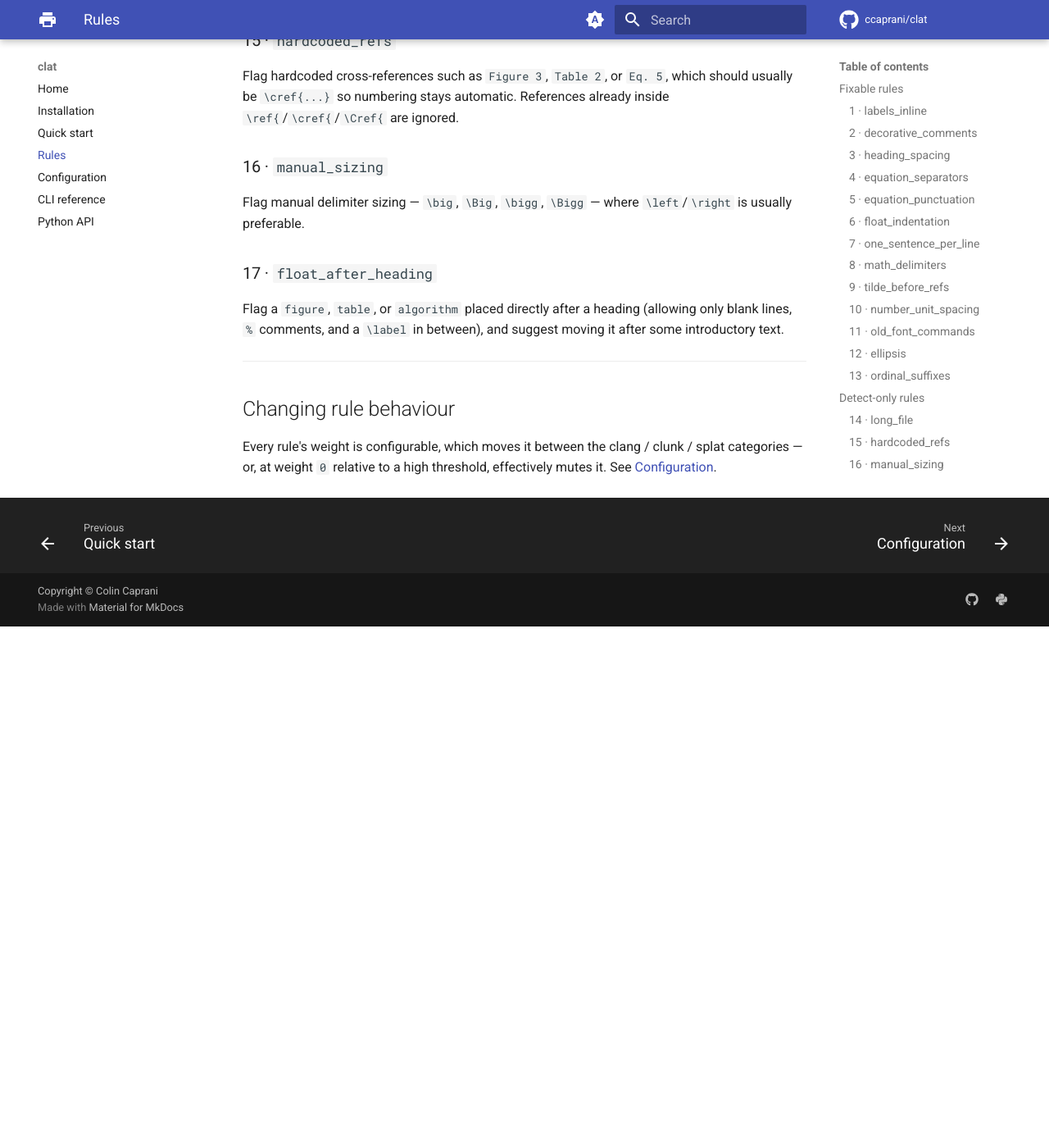
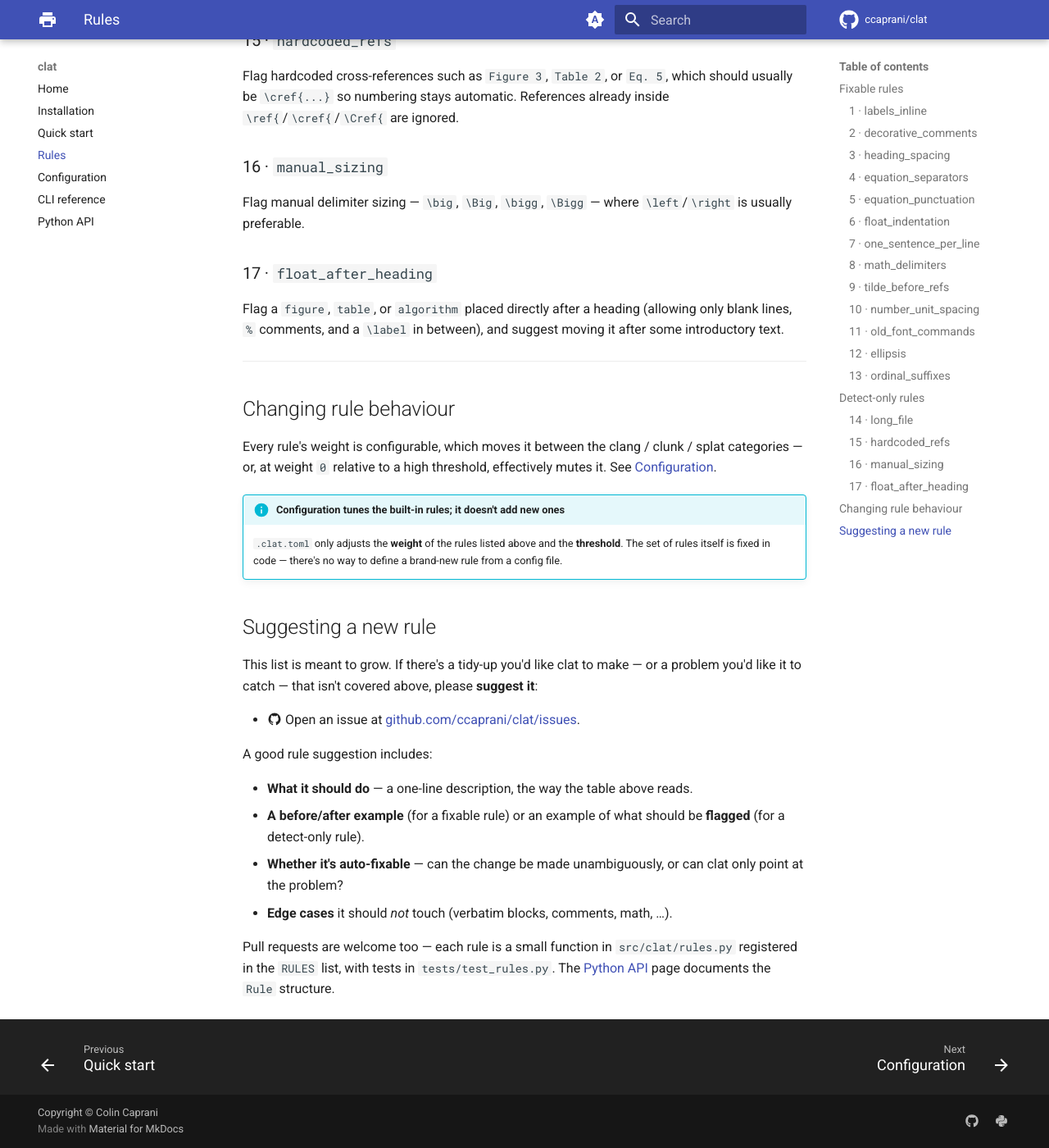
Before and after one commit to ccaprani/clat, an MkDocs documentation site: the page built from docs/rules.md, in a window 1280 px wide and 1400 px high, scrolled down 5886 px. Shown: the whole window at 82% size. Built offline with MkDocs 1.6.1 and Material for MkDocs 9.7.7, drawn with Linux system fonts in a browser that asks for light colours; comment, search, counter and statistics services are not loaded; before the commit the page ends 6650 px from its top, so only the background shows below that.

Commit message:
docs: document recursive inputs (-r) and how to suggest rules
- new Multi-file documents page covering -r/--recursive: which commands
  are followed, path resolution, traversal order, missing files
- CLI reference, quickstart, and API (discover_tex_files) updated to match
- clarify that .clat.toml tunes existing rules only, and add a
  "Suggesting a new rule" section pointing to GitHub issues

Co-Authored-By: Claude Opus 4.8 (1M context) <noreply@anthropic.com>

```diff
--- a/docs/rules.md
+++ b/docs/rules.md
@@ -268,3 +268,30 @@ suggest moving it after some introductory text.
 Every rule's weight is configurable, which moves it between the clang / clunk /
 splat categories — or, at weight `0` relative to a high threshold, effectively
 mutes it. See [Configuration](configuration.md).
+
+!!! info "Configuration tunes the built-in rules; it doesn't add new ones"
+    `.clat.toml` only adjusts the **weight** of the rules listed above and the
+    **threshold**. The set of rules itself is fixed in code — there's no way to
+    define a brand-new rule from a config file.
+
+## Suggesting a new rule
+
+This list is meant to grow. If there's a tidy-up you'd like clat to make — or a
+problem you'd like it to catch — that isn't covered above, please **suggest it**:
+
+- :material-github: Open an issue at
+  [github.com/ccaprani/clat/issues](https://github.com/ccaprani/clat/issues).
+
+A good rule suggestion includes:
+
+- **What it should do** — a one-line description, the way the table above reads.
+- **A before/after example** (for a fixable rule) or an example of what should
+  be **flagged** (for a detect-only rule).
+- **Whether it's auto-fixable** — can the change be made unambiguously, or can
+  clat only point at the problem?
+- **Edge cases** it should *not* touch (verbatim blocks, comments, math, …).
+
+Pull requests are welcome too — each rule is a small function in
+`src/clat/rules.py` registered in the `RULES` list, with tests in
+`tests/test_rules.py`. The [Python API](api.md) page documents the `Rule`
+structure.
```
Also changed, not shown: docs/api.md (+18 -0 lines), docs/cli.md (+6 -0 lines), docs/configuration.md (+6 -0 lines), docs/multi-file.md (added, +85 -0 lines), docs/quickstart.md (+12 -0 lines).
